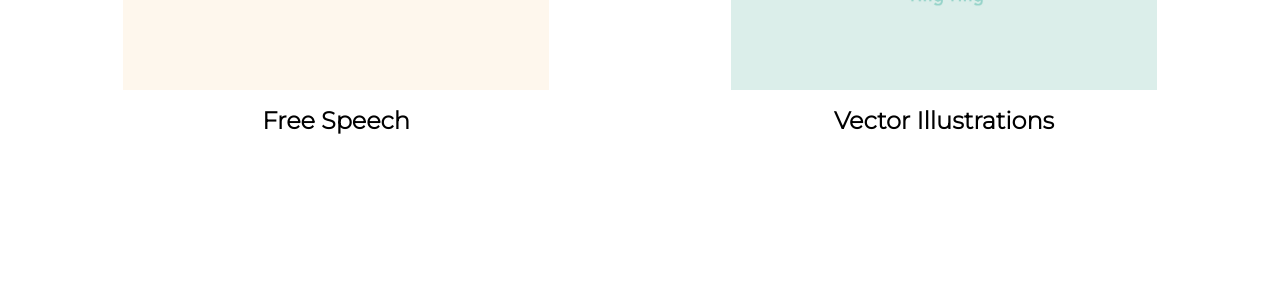
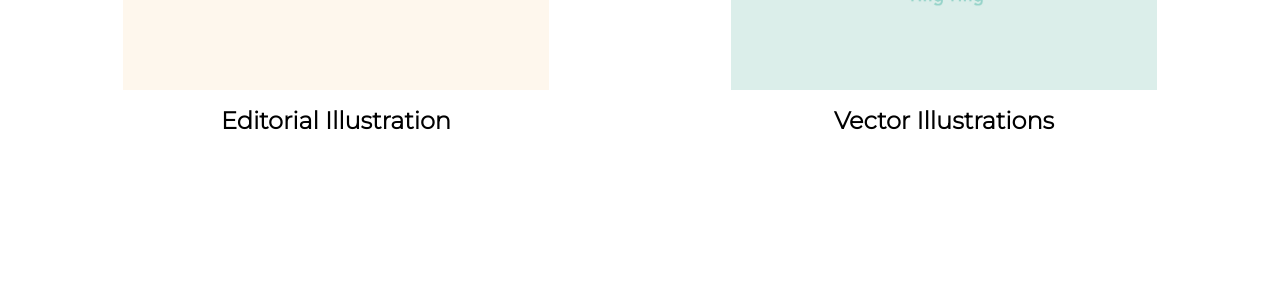
Before and after one commit to geni97/portfolio, a Jekyll site: the page built from index.html, in a window 1280 px wide and 900 px high, scrolled down 1623 px. Shown: the part 154-454 px from the top of the window. Built offline with Jekyll 4.4.1, drawn with Linux system fonts in a browser that asks for light colours.

Commit message:
changed title

```diff
--- a/index.html
+++ b/index.html
@@ -10,7 +10,7 @@ des: This is Geni's website. Geni is an illustrator and graphic designer.
 
   <a href="{{site.baseurl}}/engaged">{% include portfolio-item.html image="secret.jpg" title="Book Cover"%}</a>
   <a href="{{site.baseurl}}/envelope">{% include portfolio-item.html image="envelope.jpg" title="Illustrated Greeting Cards"%}</a>
-  <a href="{{site.baseurl}}/speech">{% include portfolio-item.html image="speech.jpg" title="Free Speech"%}</a>
+  <a href="{{site.baseurl}}/speech">{% include portfolio-item.html image="speech.jpg" title="Editorial Illustration"%}</a>
   <a href="{{site.baseurl}}/phone">{% include portfolio-item.html image="phone.jpg" title="Vector Illustrations"%}</a>
 
 
```
